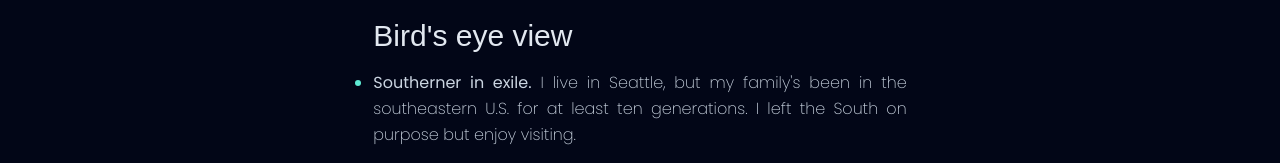
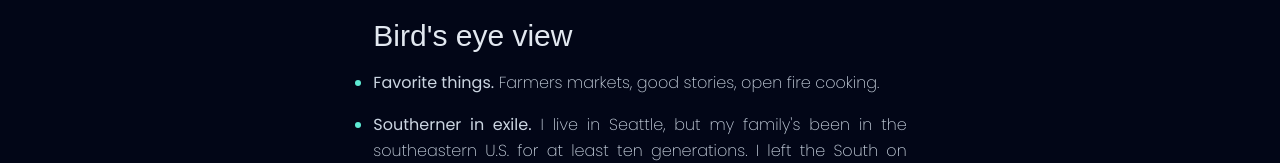
Before and after one commit to CharmedSatyr/personal-website, a Next.js app: page /about in a window 1280 px wide. Shown: the part 166-329 px from the top of the page. Built offline with nearby package versions, Linux system fonts and the light colour scheme; a web font is replaced by a local one.

Commit message:
Add favorite things

```diff
--- a/app/about/page.mdx
+++ b/app/about/page.mdx
@@ -6,6 +6,8 @@ export const metadata = genPageMetadata({ title: "About" });
 # About
 
 ## Bird's eye view
+
+- **Favorite things.** Farmers markets, good stories, open fire cooking.
 
 - **Southerner in exile.** I live in Seattle, but my family's been in the
   southeastern U.S. for at least ten generations. I left the South on purpose
```
